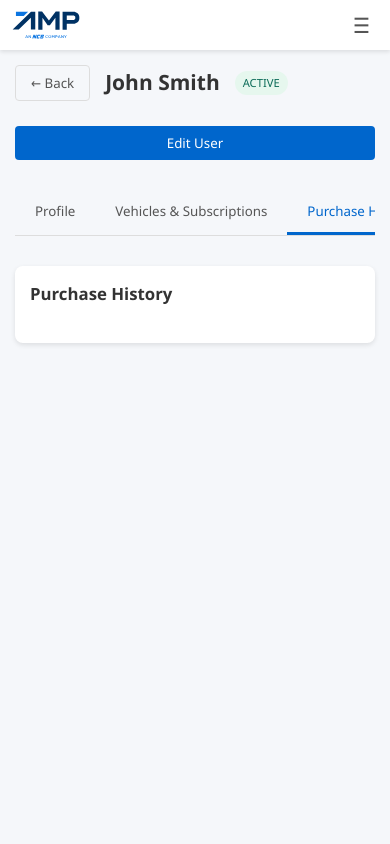
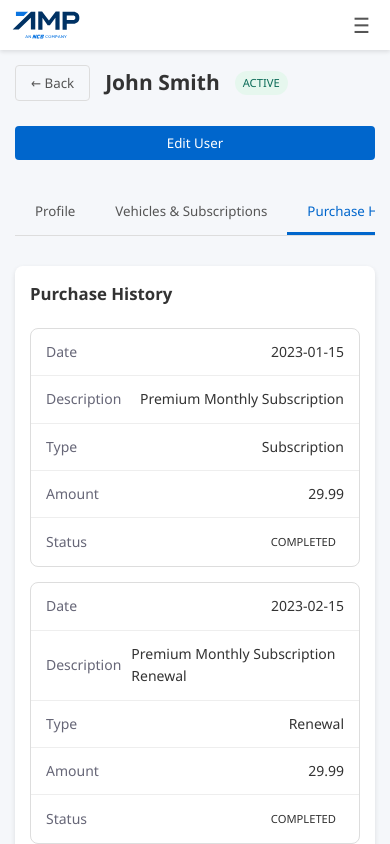
Before and after one commit to fdunn1985/AmpCodingChallenge, a React (Create React App) app in the folder amp-coding-challenge/: page /userDetail/1 in a window 390 px wide. Both pictures are taken after a click on the button "Purchase History". Shown: the top 844 px of the page. Built offline with nearby package versions, Linux system fonts and the light colour scheme.

Commit message:
Updated the page for the purchase history tab.

```diff
--- a/amp-coding-challenge/src/components/user/user-detail/user-detail.component.jsx
+++ b/amp-coding-challenge/src/components/user/user-detail/user-detail.component.jsx
@@ -483,6 +483,33 @@ const UserDetail = () => {
                     {activeTab === 'purchases' && (
                         <div className="purchases-tab">
                             <h2>Purchase History</h2>
+
+                            <table className="purchase-table">
+                                <thead>
+                                    <tr>
+                                        <th>Date</th>
+                                        <th>Description</th>
+                                        <th>Type</th>
+                                        <th>Amount</th>
+                                        <th>Status</th>
+                                    </tr>
+                                </thead>
+                                <tbody>
+                                    {user.purchaseHistory.map(purchase => (
+                                        <tr key={purchase.id}>
+                                            <td data-label="Date">{purchase.date}</td>
+                                            <td data-label="Description">{purchase.description}</td>
+                                            <td data-label="Type">{purchase.type}</td>
+                                            <td data-label="Amount">{purchase.amount.toFixed(2)}</td>
+                                            <td data-label="Status">
+                                                <span className={`status-badge ${purchase.status.toLowerCase()}`}>
+                                                    {purchase.status}
+                                                </span>
+                                            </td>
+                                        </tr>
+                                    ))}
+                                </tbody>
+                            </table>
                         </div>
                     )}
                 </div>
--- a/amp-coding-challenge/src/components/user/user-detail/user-detail.styles.scss
+++ b/amp-coding-challenge/src/components/user/user-detail/user-detail.styles.scss
@@ -389,4 +389,69 @@
             }
         }
     }
+
+    // Purchases tab styles
+    .purchases-tab {
+        .purchase-table {
+            width: 100%;
+            border-collapse: collapse;
+
+            th {
+                padding: 15px;
+                text-align: left;
+                border-bottom: 1px solid #eeeeee;
+                font-weight: 500;
+                color: #666677;
+                background-color: #f9f9f9;
+            }
+
+            td {
+                padding: 15px;
+                text-align: left;
+                border-bottom: 1px solid #eeeeee;
+            }
+
+            tr:hover {
+                background-color: #f5f5f5;
+            }
+
+            @media (max-width: 768px) {
+                display: block;
+
+                thead {
+                    display: none;
+                }
+
+                tbody {
+                    display: block;
+                }
+
+                tr {
+                    display: block;
+                    margin-bottom: 15px;
+                    border: 1px solid #dddddd;
+                    border-radius: 8px;
+                }
+
+                td {
+                    display: flex;
+                    justify-content: space-between;
+                    align-items: center;
+                    padding: 12px 15px;
+                    border-bottom: 1px solid #eeeeee;
+
+                    &:before {
+                        content: attr(data-label);
+                        font-weight: 500;
+                        color: #666677;
+                        margin-right: 10px;
+                    }
+
+                    &:last-child {
+                        border-bottom: none;
+                    }
+                }
+            }
+        }
+    }
 }
```
